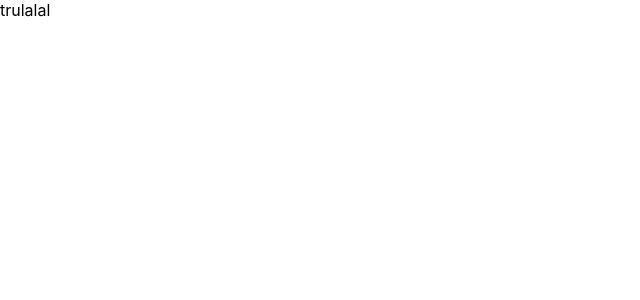
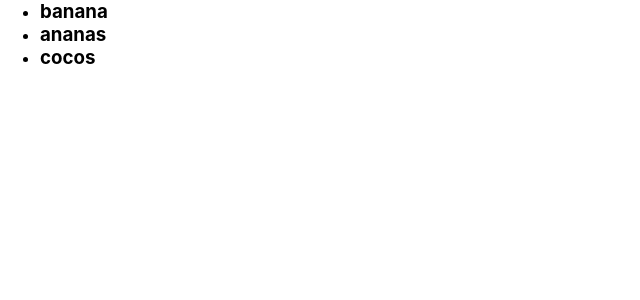
Before and after one commit to fateaccademy/Front-end, a Nuxt app: page /fomich in a window 1280 px wide. Shown: the top 300 px of the page, without its empty margins (0-640 px from the left). Built offline with nearby package versions, Linux system fonts and the light colour scheme.

Commit message:
some test vuejs

```diff
--- a/pages/fomich/index.vue
+++ b/pages/fomich/index.vue
@@ -1,13 +1,26 @@
 <template>
   <div>
-    trulalal
+    <ul>
+      <li v-for="fruit in fruits" :key="fruit.id">
+        <h3>{{fruit.name}}</h3>
+      </li>
+    </ul>
   </div>
 </template>
 
 <script>
-    export default {
-        name: "index"
+  export default {
+    name: "index",
+    data() {
+      return {
+        fruits: [
+          {id: 1, name: "banana"},
+          {id: 2, name: "ananas"},
+          {id: 3, name: "cocos"},
+        ]
+      };
     }
+  }
 </script>
 
 <style scoped>
```
